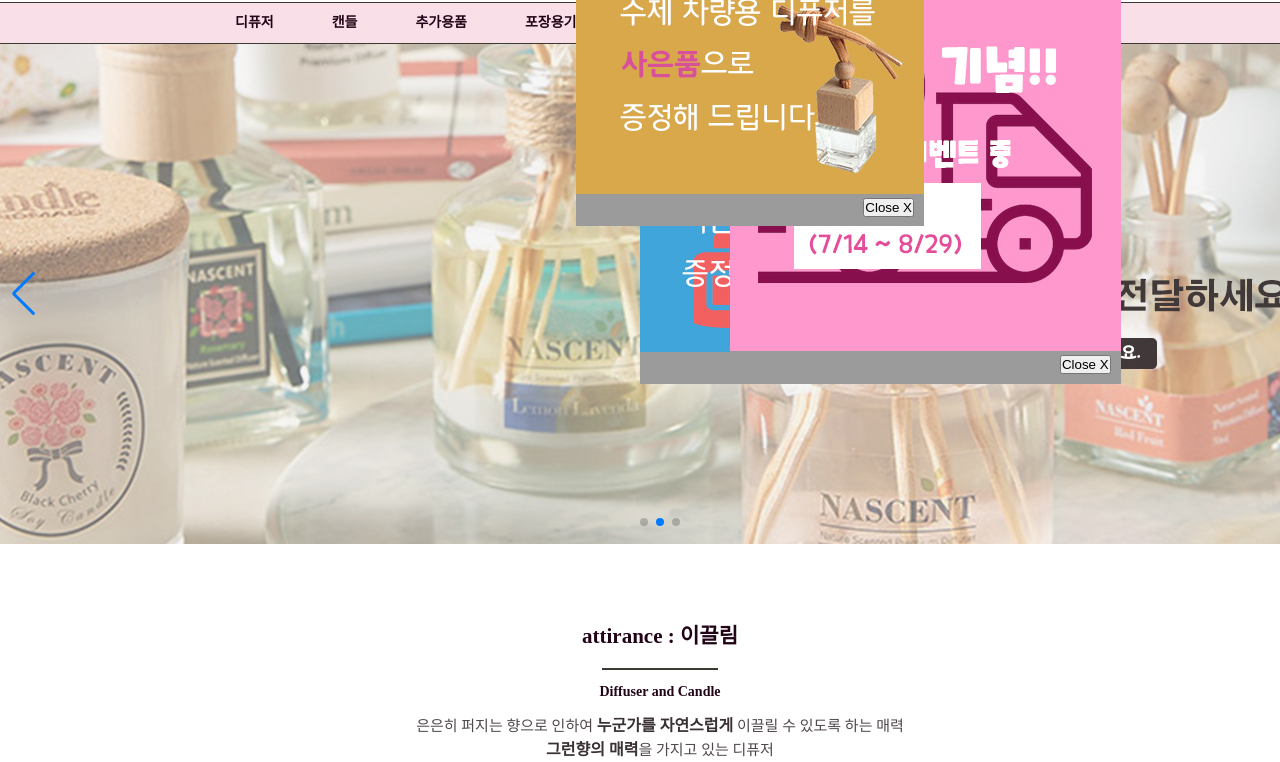
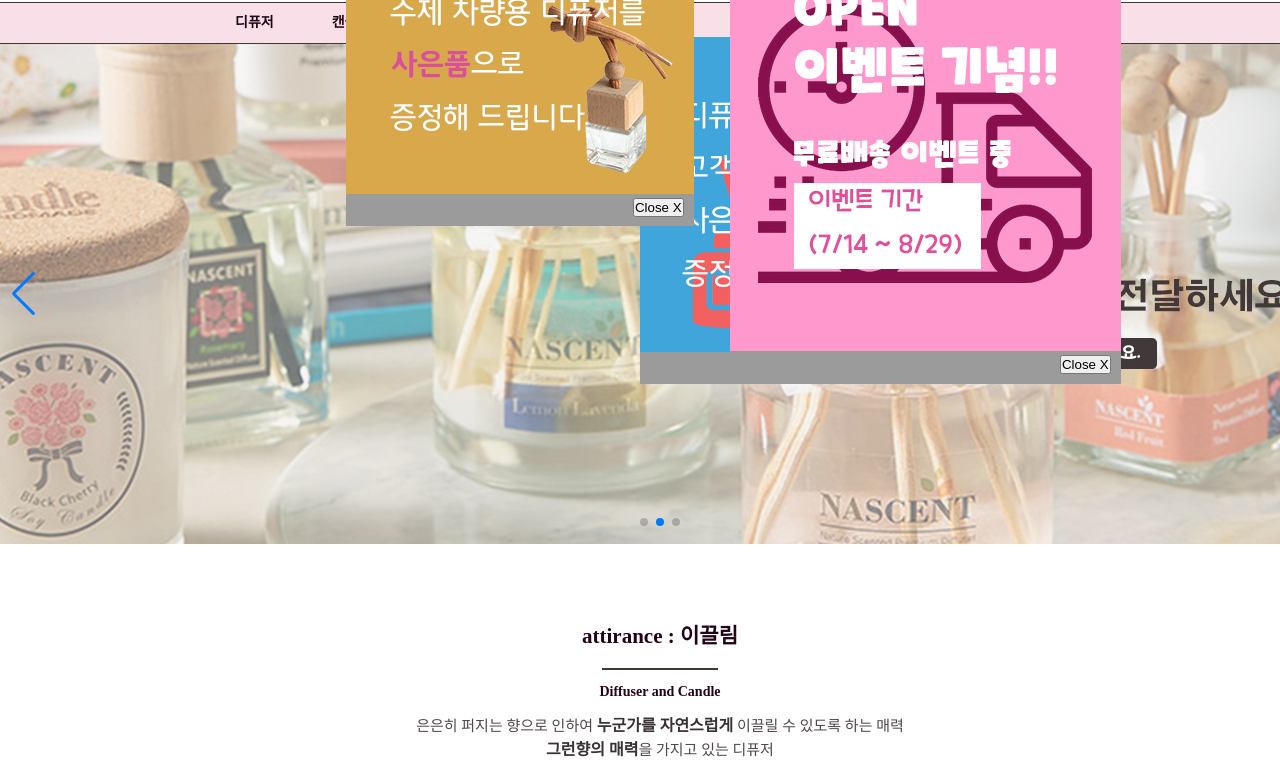
Before and after one commit to kjeongmin/attirance, a plain HTML site: page index.html in a window 1280 px wide. Shown: the part 123-885 px from the top of the page. Drawn offline with nearby package versions, Linux system fonts and the light colour scheme.

Commit message:
Update index.css

```diff
--- a/css/index.css
+++ b/css/index.css
@@ -216,7 +216,7 @@ body {
   position: fixed;
   z-index: 99;
   height: 343px;
-  left: 45%;
+  left: 27%;
   top: 6px;
   display: block;
   /*팝업 안보이게 만들기*/
```
